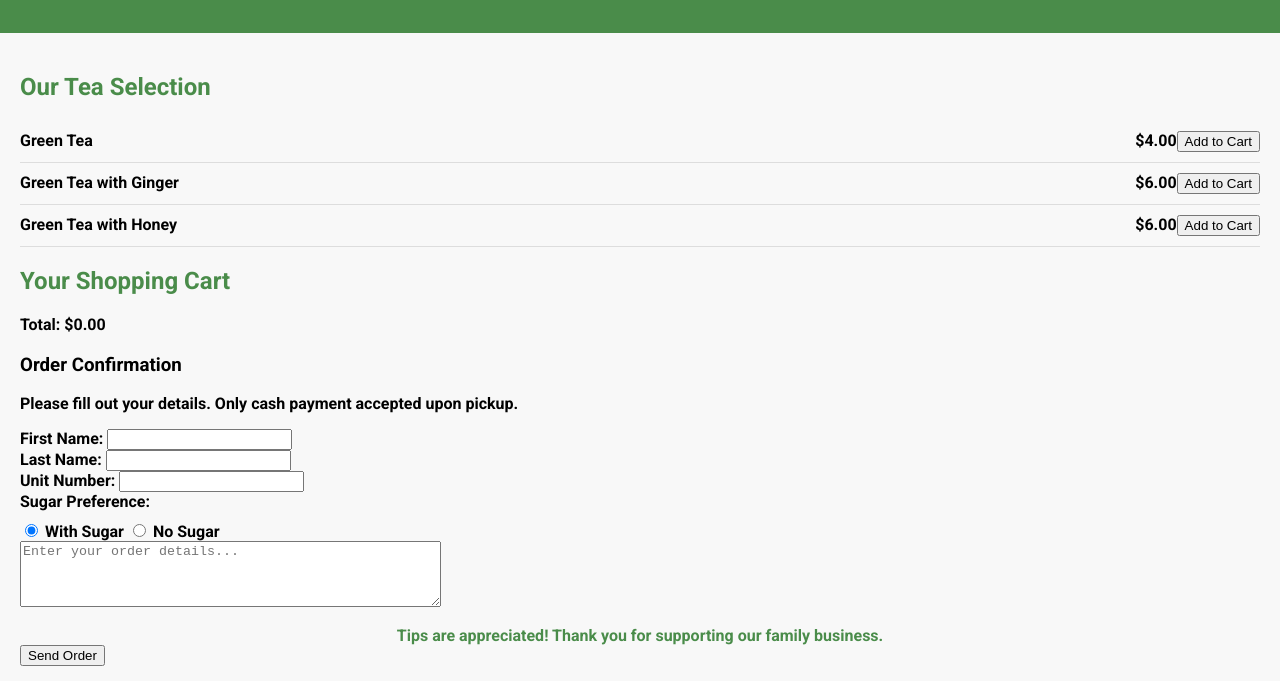
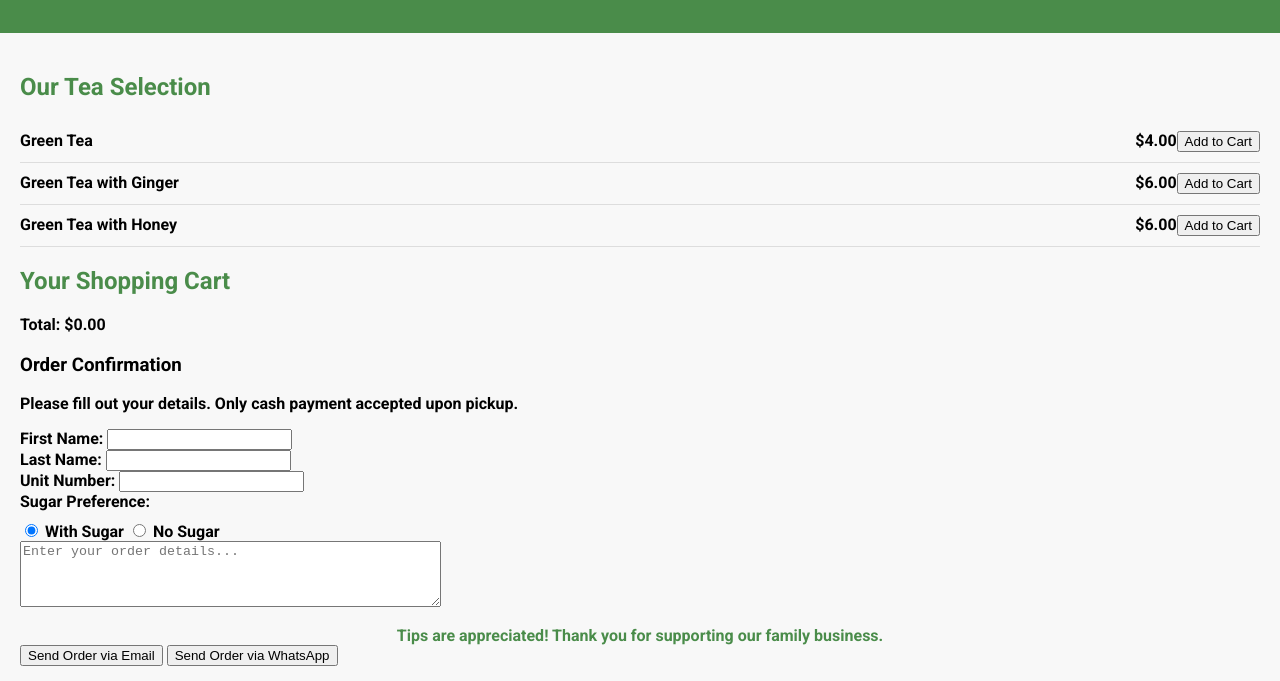
Before and after one commit to MrPewwwPewww/Ridons-Tea, a plain HTML site: page index.html in a window 1280 px wide. Shown: the part 119-800 px from the top of the page. Drawn offline with Linux system fonts and the light colour scheme.

Commit message:
Update index.html

```diff
--- a/index.html
+++ b/index.html
@@ -152,7 +152,8 @@
             </div>
             <textarea id="order-message" rows="4" cols="50" placeholder="Enter your order details..."></textarea><br>
             <div class="tip-note">Tips are appreciated! Thank you for supporting our family business.</div>
-            <button onclick="sendOrder()">Send Order</button>
+            <button onclick="sendOrder()">Send Order via Email</button>
+            <button onclick="sendOrderViaWhatsApp()">Send Order via WhatsApp</button>
         </div>
     </section>
 
@@ -249,6 +250,35 @@
         resetOrder();
     }
 
+    function sendOrderViaWhatsApp() {
+        const firstName = document.getElementById('first-name').value.trim();
+        const lastName = document.getElementById('last-name').value.trim();
+        const unitNumber = document.getElementById('unit-number').value.trim();
+        const orderMessage = document.getElementById('order-message').value;
+        const sugarPreference = document.querySelector('input[name="sugar"]:checked').value;
+
+        if (firstName === '' || lastName === '' || unitNumber === '' || orderMessage.trim() === '') {
+            alert('Please fill in all required fields.');
+            return;
+        }
+
+        const messageBody = `
+            Order Details:
+            Name: ${firstName} ${lastName}
+            Unit: ${unitNumber}
+            Sugar Preference: ${sugarPreference}
+            Order Details: ${orderMessage}
+            Total: $${totalPrice.toFixed(2)}
+            Payment: Cash only
+            Tips are appreciated!
+        `;
+
+        const whatsappLink = `https://wa.me/?text=${encodeURIComponent(messageBody)}`;
+        window.open(whatsappLink, '_blank');
+
+        resetOrder();
+    }
+
     function resetOrder() {
         cart = [];
         totalPrice = 0;
```
